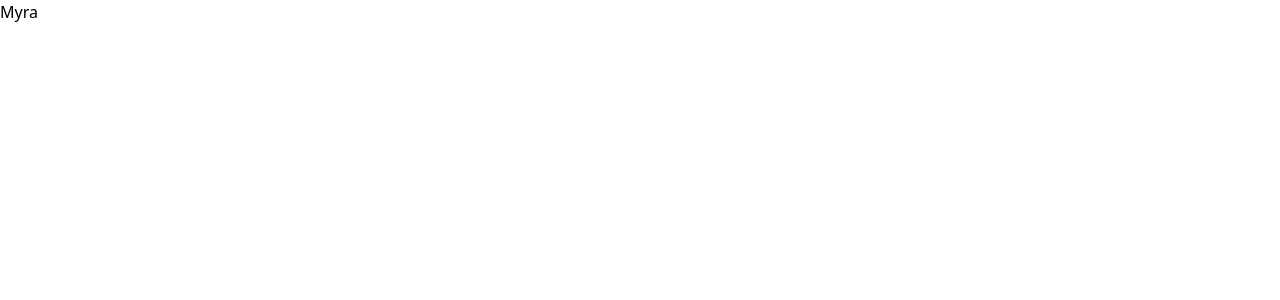
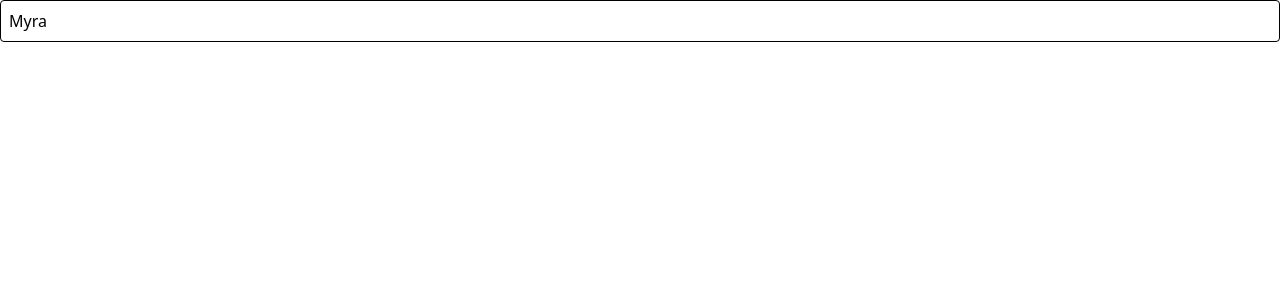
Before and after one commit to numberwang55/media, a React app: page / in a window 1280 px wide. Shown: the top 300 px of the page. Built offline with nearby package versions, Linux system fonts and the light colour scheme; data requests are answered from the project's data file; the HTML template or start-up script is replaced by a standard one.

Commit message:
rendering the users list

```diff
--- a/src/components/UsersList.js
+++ b/src/components/UsersList.js
@@ -12,7 +12,7 @@
   }, [dispatch]);
 
   if (isLoading) {
-    return <Skeleton times={6} className="h-10 w-full" />
+    return <Skeleton times={6} className="h-10 w-full"/>
   }
 
   if (error) {
@@ -20,8 +20,10 @@
   }
 
   const renderedUsers = data.map((user) => {
-    return <div key={user.id}>
-      <h1>{user.name}</h1>
+    return <div key={user.id} className="mb-2 border rounded">
+      <div className="flex p-2 justify-between items-center cursor-pointer">
+        {user.name}
+      </div>
     </div>
   })
 
```
